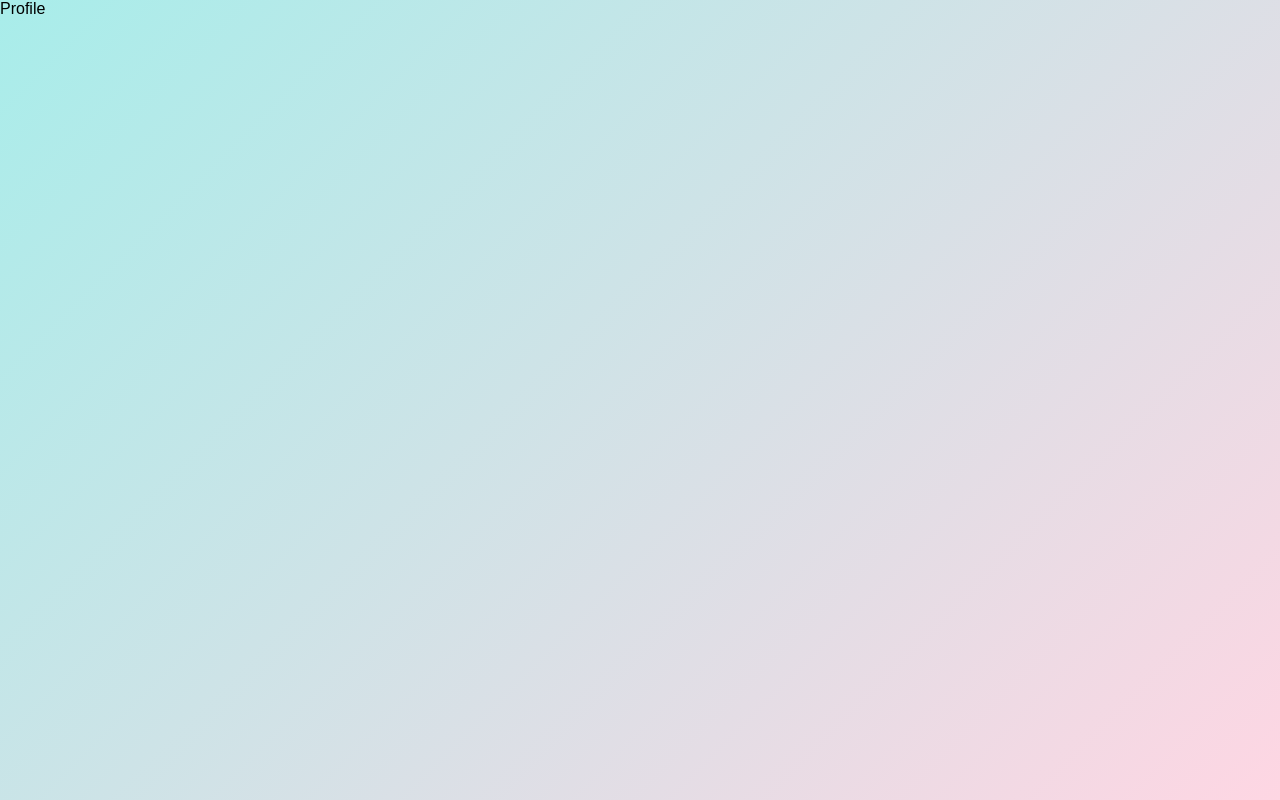
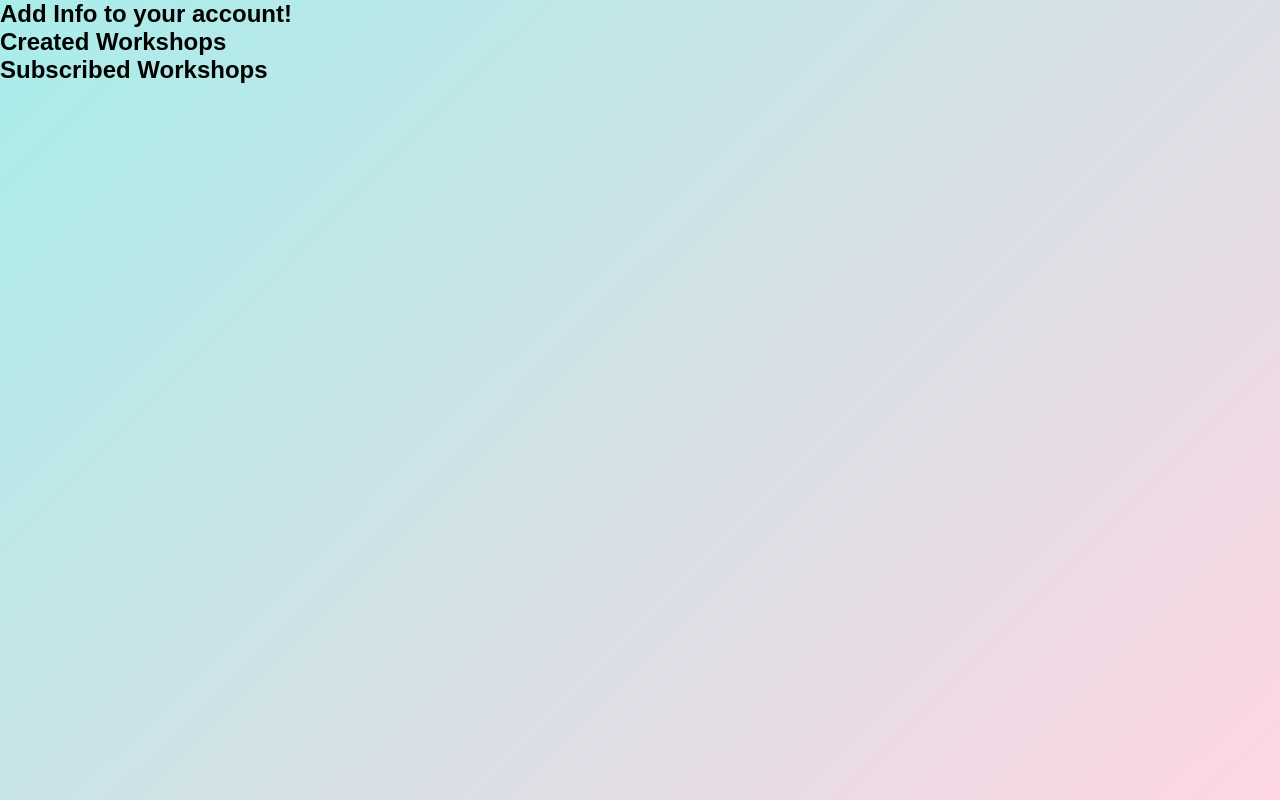
Before and after one commit to robbyjayjays/kruis-jayjays, a React (Create React App) app: page /profile in a window 1280 px wide. Built offline with nearby package versions, Linux system fonts and the light colour scheme.

Commit message:
add info to account

```diff
--- a/src/components/Profile.jsx
+++ b/src/components/Profile.jsx
@@ -1,9 +1,13 @@
 import React from 'react'
 
 const Profile = () => {
-  return (
-    <div>Profile</div>
-  )
+    return (
+      <>
+        <h2> Add Info to your account!</h2>
+        <h2> Created Workshops </h2>
+        <h2> Subscribed Workshops </h2>
+      </>
+    )
 }
 
 export default Profile
```
